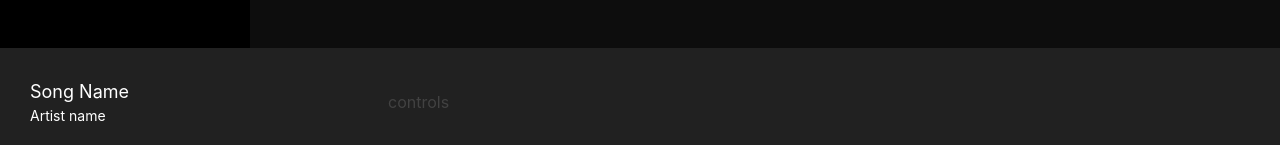
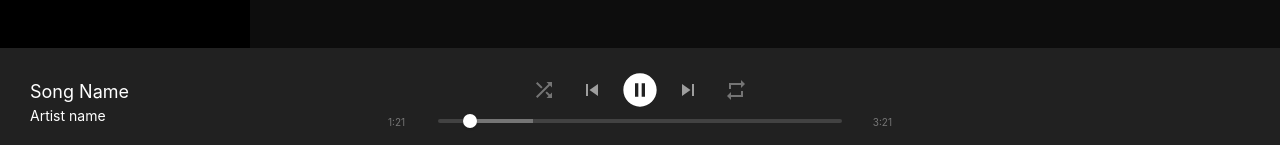
Before and after one commit to Digirange/FEM, a Next.js app in the folder mymusicapp/: page / in a window 1280 px wide. Shown: the part 652-797 px from the top of the page. Built offline with nearby package versions, Linux system fonts and the light colour scheme; no server answers; the database is empty; what easy-peasy would draw is missing.

Commit message:
play/pause & shufle/repeat toggle

```diff
--- /dev/null
+++ b/mymusicapp/componenets/player.tsx
@@ -0,0 +1,135 @@
+import {
+  ButtonGroup,
+  Box,
+  IconButton,
+  RangeSlider,
+  RangeSliderFilledTrack,
+  RangeSliderTrack,
+  RangeSliderThumb,
+  Center,
+  Flex,
+  Text,
+} from "@chakra-ui/react";
+import ReactHowler from "react-howler";
+import { useState, useEffect, useRef } from "react";
+import {
+  MdShuffle,
+  MdSkipPrevious,
+  MdSkipNext,
+  MdOutlinePlayCircleFilled,
+  MdOutlinePauseCircleFilled,
+  MdOutlineRepeat,
+} from "react-icons/md";
+import { useStoreActions } from "easy-peasy";
+
+const Player = ({ songs, activeSong }) => {
+  const [playing, setPlaying] = useState(true);
+  const [index, setIndex] = useState(0);
+  const [seek, setSeek] = useState(0.0);
+  const [repeat, setReapeat] = useState(false);
+  const [shuffle, setShuffle] = useState(false);
+  const [duration, setDuration] = useState(0.0);
+
+  const setPlayState = (value) => {
+    setPlaying(value);
+  };
+
+  const onShuffle = (value) => {
+    setShuffle((state) => !state);
+  };
+
+  const onRepeat = (value) => {
+    setReapeat((state) => !state);
+  };
+
+  return (
+    <Box>
+      <Box>{/* <ReactHowler playing={playing} src={activeSong?.url} /> */}</Box>
+      <Center color="gray.600">
+        <ButtonGroup>
+          <IconButton
+            outline="none"
+            variant="link"
+            aria-label="shuffle"
+            fontSize="24px"
+            color={shuffle ? "white" : "gray.600"}
+            onClick={onShuffle}
+            icon={<MdShuffle />}
+          />
+          <IconButton
+            outline="none"
+            variant="link"
+            aria-label="previous"
+            fontSize="24px"
+            icon={<MdSkipPrevious />}
+          />
+          {playing ? (
+            <IconButton
+              outline="none"
+              variant="link"
+              aria-label="pause"
+              fontSize="40px"
+              color="white"
+              icon={<MdOutlinePauseCircleFilled />}
+              onClick={() => setPlayState(false)}
+            />
+          ) : (
+            <IconButton
+              outline="none"
+              variant="link"
+              aria-label="play"
+              fontSize="40px"
+              color="white"
+              icon={<MdOutlinePlayCircleFilled />}
+              onClick={() => setPlayState(true)}
+            />
+          )}
+
+          <IconButton
+            outline="none"
+            variant="link"
+            aria-label="next"
+            fontSize="24px"
+            icon={<MdSkipNext />}
+          />
+          <IconButton
+            outline="none"
+            variant="link"
+            aria-label="repeat"
+            fontSize="24px"
+            color={repeat ? "white" : "gray.600"}
+            onClick={onRepeat}
+            icon={<MdOutlineRepeat />}
+          />
+        </ButtonGroup>
+      </Center>
+
+      <Box color="gray.600">
+        <Flex justify="center" align="center">
+          <Box width="10%">
+            <Text fontSize="x-small">1:21</Text>
+          </Box>
+          <Box width="80%">
+            <RangeSlider
+              aria-label={["min", "max"]}
+              step={0.1}
+              min={0}
+              max={321}
+              id="player-range"
+            >
+              <RangeSliderTrack bg="gray.800">
+                <RangeSliderFilledTrack bg="gray.600" />
+              </RangeSliderTrack>
+              <RangeSliderThumb index={0} />
+            </RangeSlider>
+          </Box>
+          <Box width="10%" textAlign="right">
+            <Text fontSize="x-small">3:21</Text>
+          </Box>
+        </Flex>
+      </Box>
+    </Box>
+  );
+};
+
+export default Player;
--- a/mymusicapp/componenets/playerBar.tsx
+++ b/mymusicapp/componenets/playerBar.tsx
@@ -1,4 +1,5 @@
 import { Box, Flex, Text } from "@chakra-ui/layout";
+import Player from "./player";
 
 const PlayerBar = () => {
   return (
@@ -8,7 +9,9 @@ const PlayerBar = () => {
           <Text fontSize="large">Song Name</Text>
           <Text fontSize="sm">Artist name</Text>
         </Box>
-        <Box width="40%">controls</Box>
+        <Box width="40%">
+          <Player/>
+        </Box>
       </Flex>
     </Box>
   );
```
Also changed, not shown: mymusicapp/componenets/player.ts (deleted, +0 -32 lines).
